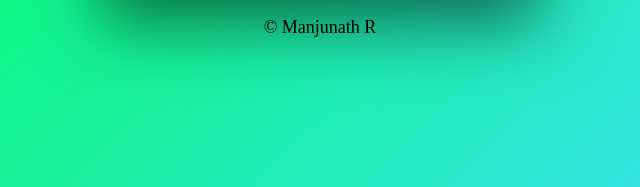
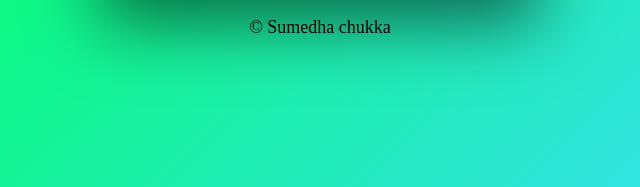
Before and after one commit to Raja0809/Weather_information, a plain HTML site: page index.html in a window 1280 px wide. Shown: the part 377-564 px from the top of the page, 320-960 px from the left. Drawn offline with Linux system fonts and the light colour scheme; a web font is replaced by a local one.

Commit message:
Update index.html

```diff
--- a/index.html
+++ b/index.html
@@ -28,7 +28,7 @@
     </div>
    <script src="script.js"></script>
     <footer class="footer">
-        <span>&#169 Manjunath R</span>
+        <span>&#169 Sumedha chukka</span>
     </footer>
 </body>
 </html>
```
